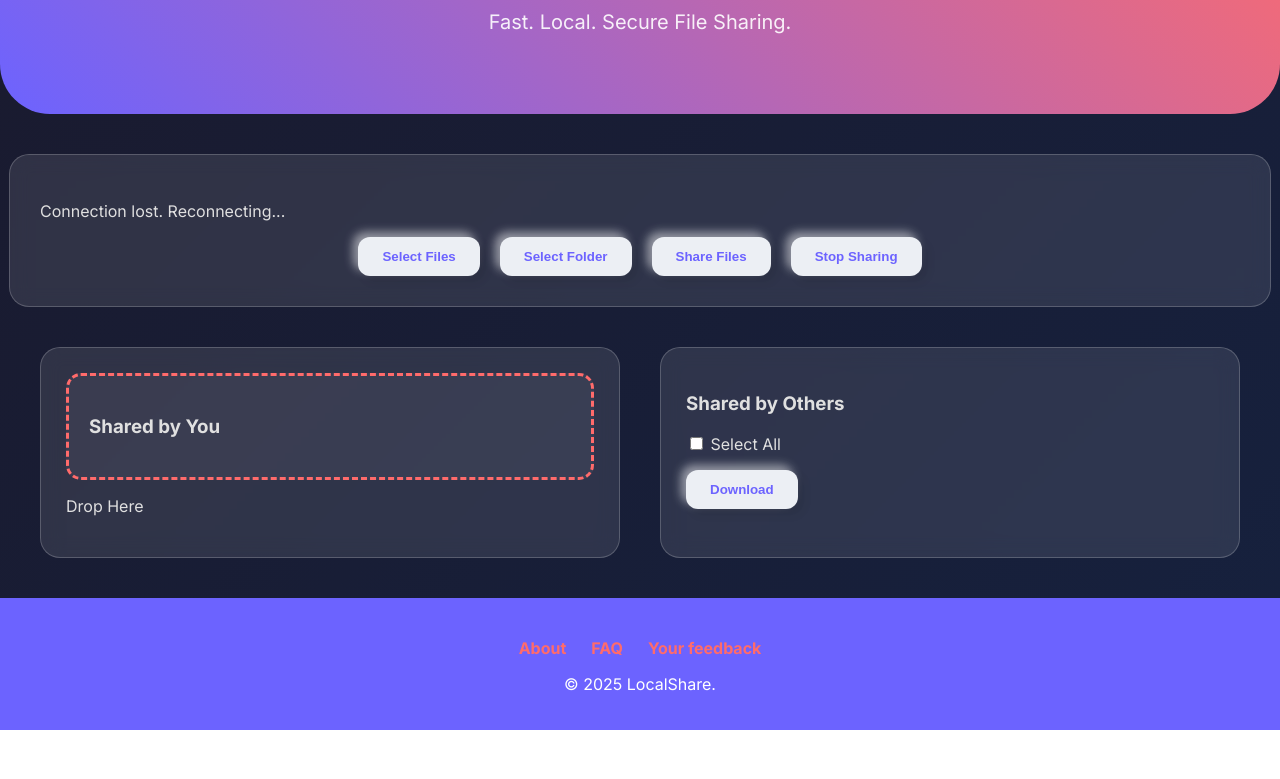
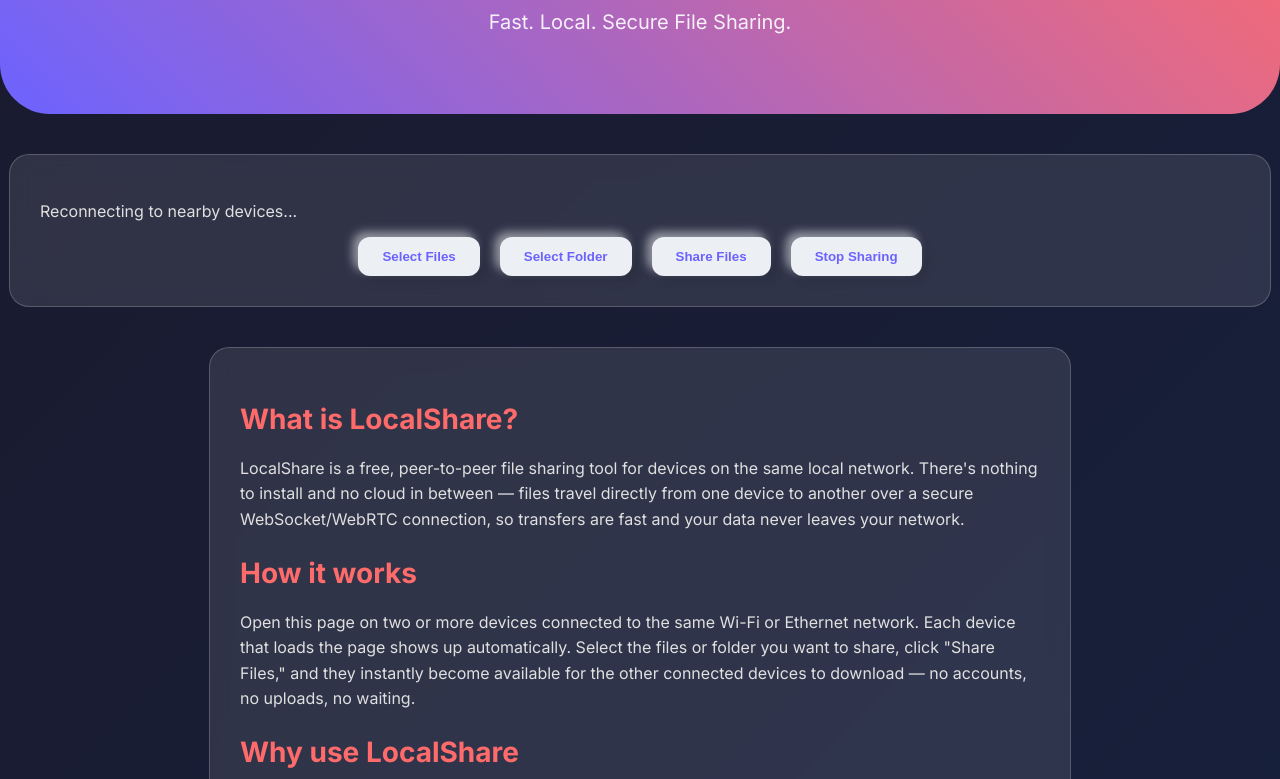
Before and after one commit to nonderbe/localshare, a website: page public/index.html in a window 1280 px wide. Shown: the part 173-952 px from the top of the page. Before the commit the page ends 903 px from the top, so only its background shows below. Drawn offline with nearby package versions, Linux system fonts and the light colour scheme.

Commit message:
Fix Google soft-404: add static homepage content, canonical tags, robots.txt
Homepage was nearly content-free and JS overwrote its one line of text
with error-like strings ("Failed to connect...") when the WebSocket
couldn't connect in Googlebot's renderer, which reads as a soft 404.

```diff
--- a/public/client.js
+++ b/public/client.js
@@ -179,12 +179,12 @@ async function registerDevice() {
 
   ws.onerror = (error) => {
     console.error('WebSocket error:', error);
-    document.getElementById('deviceCount').textContent = 'Failed to connect. Please refresh the page.';
+    document.getElementById('deviceCount').textContent = 'Live device sync unavailable right now — you can still browse LocalShare below.';
   };
 
   ws.onclose = (event) => {
     console.log('WebSocket closed:', event);
-    document.getElementById('deviceCount').textContent = 'Connection lost. Reconnecting...';
+    document.getElementById('deviceCount').textContent = 'Reconnecting to nearby devices...';
     setTimeout(registerDevice, 2000);
   };
 
--- a/public/index.html
+++ b/public/index.html
@@ -6,6 +6,7 @@
   <title>LocalShare</title>
   <meta name="description" content="Share files quickly and securely across your local network with LocalShare. No cloud required!">
   <meta name="keywords" content="file sharing, local network, LocalShare, secure file transfer">
+  <link rel="canonical" href="https://www.local-share.com/">
   <link rel="stylesheet" href="/styles.css">
   <link href="https://fonts.googleapis.com/css2?family=Inter:wght@400;700&display=swap" rel="stylesheet">
   <script src="https://cdnjs.cloudflare.com/ajax/libs/vanilla-tilt/1.7.0/vanilla-tilt.min.js"></script>
@@ -27,6 +28,15 @@
     <input type="file" id="fileInput" multiple style="display: none;">
     <input type="file" id="folderInput" webkitdirectory style="display: none;">
     <p id="fallbackMessage" style="display: none;">Folders not supported.</p>
+  </div>
+
+  <div class="container about-container">
+    <h2>What is LocalShare?</h2>
+    <p>LocalShare is a free, peer-to-peer file sharing tool for devices on the same local network. There's nothing to install and no cloud in between — files travel directly from one device to another over a secure WebSocket/WebRTC connection, so transfers are fast and your data never leaves your network.</p>
+    <h2>How it works</h2>
+    <p>Open this page on two or more devices connected to the same Wi-Fi or Ethernet network. Each device that loads the page shows up automatically. Select the files or folder you want to share, click "Share Files," and they instantly become available for the other connected devices to download — no accounts, no uploads, no waiting.</p>
+    <h2>Why use LocalShare</h2>
+    <p>Because your files are sent directly between devices instead of round-tripping through a remote server, transfers are typically much faster than cloud services, especially for large files. LocalShare works in any modern browser on Windows, macOS, iOS, Android, and Linux, and keeps your data private since nothing is stored on external servers.</p>
   </div>
 
   <div class="grid-container">
--- /dev/null
+++ b/public/robots.txt
@@ -0,0 +1,4 @@
+User-agent: *
+Allow: /
+
+Sitemap: https://www.local-share.com/sitemap.xml
```
Also changed, not shown: public/about.html (+1 -0 lines), public/faq.html (+1 -0 lines), public/suggestions.html (+1 -0 lines).
